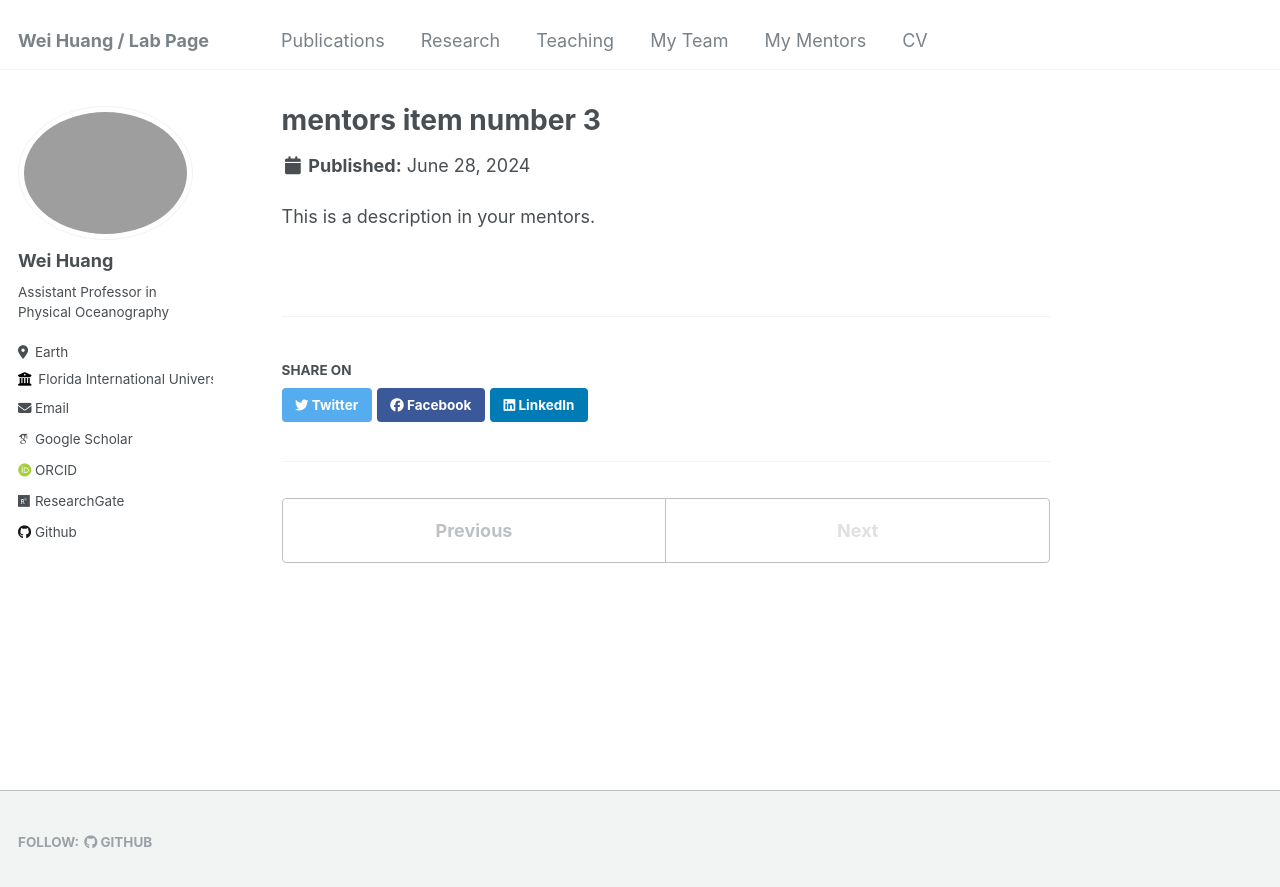
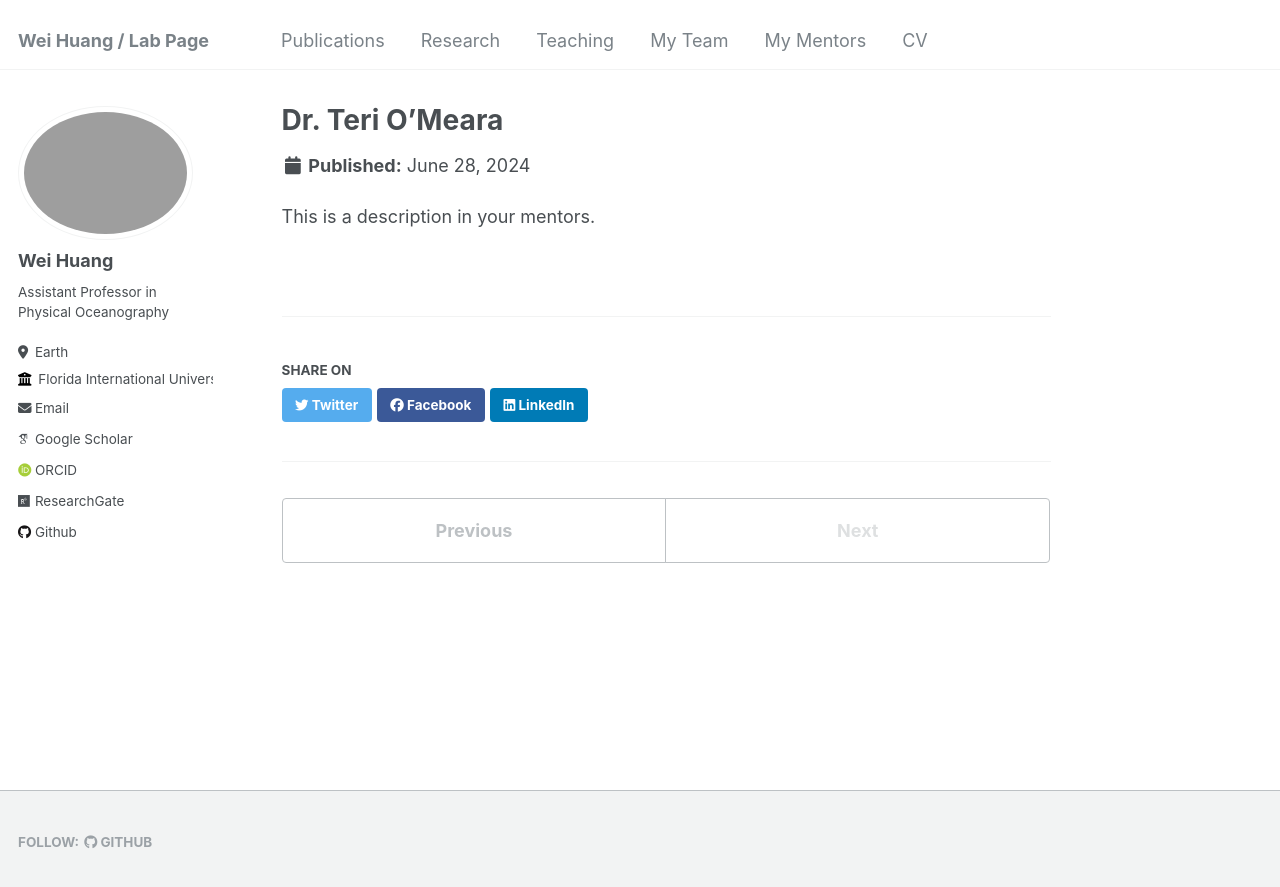
Before and after one commit to huang96169/huang96169.github.io, a Jekyll site: the page built from _mentors/mentors-3.md, in a window 1280 px wide. Shown: the top 887 px of the page. Built offline with Jekyll 4.4.1, drawn with Linux system fonts in a browser that asks for light colours; some web fonts are replaced.

Commit message:
Update mentors-3.md

```diff
--- a/_mentors/mentors-3.md
+++ b/_mentors/mentors-3.md
@@ -1,6 +1,6 @@
 ---
-title: "mentors item number 3"
-short: Short description of mentors item number 3
+title: "Dr. Teri O'Meara"
+short: My mentor at ORNL, Dr. Teri O'Meara, a great leader and friend, who constantly inspires me to do great work.
 excerpt: "<img src='/images/Mentor_Teri.jpg'>"
 collection: mentors
 ---
```
